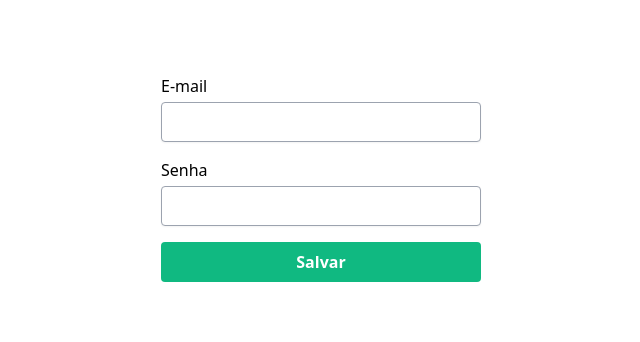
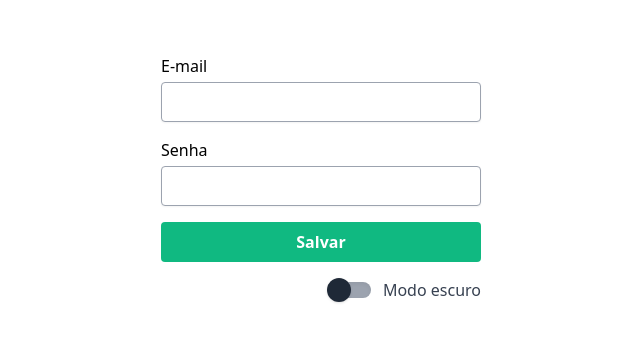
Before and after one commit to ManoelEric1212/FormsWithReactHookForm, a React (Vite) app in the folder formularios-react-hook-form/: page / in a window 1280 px wide. Shown: the part 222-564 px from the top of the page, without its empty margins (319-959 px from the left). Built offline with nearby package versions, Linux system fonts and the light colour scheme.

Commit message:
feat: :art: Criando estrutura básica de um formulário no react-hook-form

```diff
--- a/formularios-react-hook-form/src/App.tsx
+++ b/formularios-react-hook-form/src/App.tsx
@@ -1,13 +1,28 @@
 import './styles/global.css'
+import './style.css'
+import { useForm } from 'react-hook-form';
+import { ChangeEvent, useState } from 'react';
 export default function App(){
+  const {register, handleSubmit} = useForm();
+  const [output, setOutput] = useState('');
+  const [darkMode, setDarkMode] = useState(false);
+  console.log("saida", output)
+
+  const handleToogleChange = (event: ChangeEvent<HTMLInputElement>)=>{
+    setDarkMode(event.target.checked)
+  }
+  function createUser(data: any){
+    setOutput(JSON.stringify(data))
+  }
   return (
-    <main className='h-screen bg-zync-50 flex items-center justify-center'>
-      <form className='flex flex-col gap-4 w-full max-w-xs'>
+    <>
+    <main className={`h-screen ${darkMode ? 'bg-zinc-900 text-zinc-300': 'bg-zync-50'} flex flex-col items-center justify-center`}>
+      <form onSubmit={handleSubmit(createUser)} className='flex flex-col gap-4 w-full max-w-xs'>
         <div className='flex flex-col gap-1'>
           <label htmlFor=''>E-mail</label>
           <input
+          {...register('email')}
            type='email'
-           name='email'
            className='border border-gray-400  shadow-sm rounded h-10 px-3'
           />
 
@@ -16,7 +31,7 @@ export default function App(){
           <label htmlFor=''>Senha</label>
           <input
            type='password'
-           name='password'
+           {...register('password')}
            className='border border-gray-400 shadow-sm rounded h-10 px-3'
           />
         </div>
@@ -27,8 +42,27 @@ export default function App(){
         >
           Salvar
         </button>
+        <div className='flex w-full justify-end'>
+          <label
+          htmlFor="toogleA"
+          className="flex items-center cursor-pointer"
+          >
+            <div className="relative">
+              <input id="toogleA" type="checkbox" className="sr-only" checked={darkMode} onChange={handleToogleChange}/>
+              <div className="w-10 h-4 bg-gray-400 rounded-full shadow-inner"></div>
+              <div className="dot absolute w-6 h-6 bg-gray-800 rounded-full shadow -left-1 -top-1 transition"></div>
+            </div>
+            <div className="ml-3 text-gray-700 font-medium">
+              Modo escuro
+            </div>
+          </label>
+        </div>
+
       </form>
+      <pre>{output}</pre>
 
     </main>
+
+    </>
   );
 }
--- /dev/null
+++ b/formularios-react-hook-form/src/style.css
@@ -0,0 +1,5 @@
+/* Toggle A */
+input:checked ~ .dot {
+  transform: translateX(100%);
+  background-color: #48bb78;
+}
```
